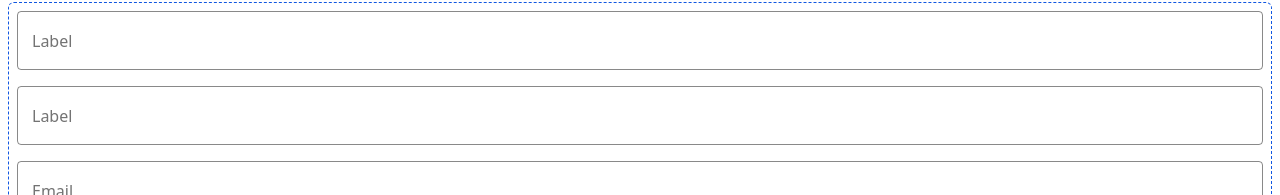
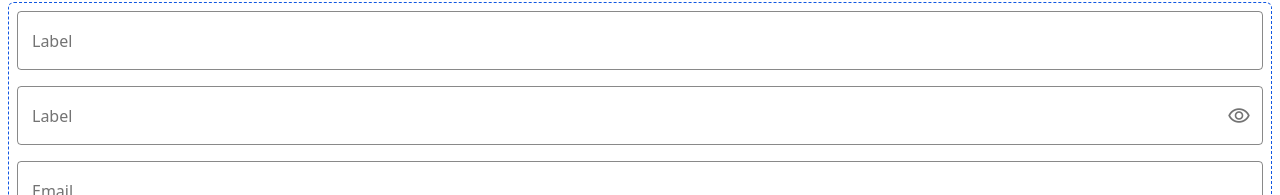
Before and after one commit to FoxInspire/leilao-mais-frontend, a Next.js app: page / in a window 1280 px wide. Shown: the part 272-467 px from the top of the page. Built offline with nearby package versions, Linux system fonts and the light colour scheme.

Commit message:
refactor: add password visibility toggle to input component

```diff
--- a/src/components/ui/input.tsx
+++ b/src/components/ui/input.tsx
@@ -90,7 +90,12 @@ export interface InputProps extends React.InputHTMLAttributes<HTMLInputElement>
 }
 
 const Input = React.forwardRef<HTMLInputElement, InputProps>(
-   ({ className, type, label, error, ...props }, ref) => {
+   ({ className, type: initialType, label, error, ...props }, ref) => {
+      const isPassword = initialType === 'password'
+      const [type, setType] = isPassword
+         ? React.useState(initialType)
+         : [initialType, null]
+
       return (
          <React.Fragment>
             <div
@@ -118,6 +123,28 @@ const Input = React.forwardRef<HTMLInputElement, InputProps>(
                      {label}
                   </label>
                )}
+               {isPassword && (
+                  <button
+                     type="button"
+                     onClick={() =>
+                        setType?.(type === 'password' ? 'text' : 'password')
+                     }
+                     className={cn(
+                        'flex items-center justify-center',
+                        'absolute right-3 top-1/2 -translate-y-1/2',
+                        'text-neutral-500 hover:text-neutral-700',
+                        'focus:outline-none focus-visible:ring-2 focus-visible:ring-primary-default',
+                        'transition-colors duration-200 rounded-sm'
+                     )}
+                     aria-label={
+                        type === 'password' ? 'Show password' : 'Hide password'
+                     }
+                  >
+                     <span className="material-symbols-outlined">
+                        {type === 'password' ? 'visibility' : 'visibility_off'}
+                     </span>
+                  </button>
+               )}
             </div>
             {error && <span className="mt-1 text-sm text-red-500">{error}</span>}
          </React.Fragment>
```
